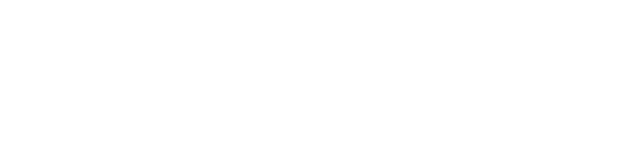
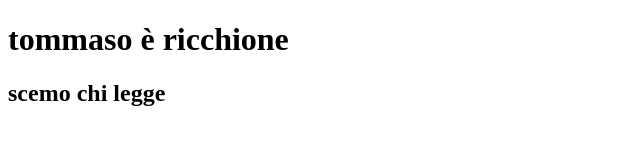
Before and after one commit to Tativs21/testegit, a plain HTML site: page WebContent/index.html in a window 1280 px wide. Shown: the whole page, without its empty margins (0-640 px from the left). Drawn offline with Linux system fonts and the light colour scheme.

Commit message:
Modified index.html

```diff
--- a/WebContent/index.html
+++ b/WebContent/index.html
@@ -2,9 +2,10 @@
 <html>
 	<head>
 		<meta charset="UTF-8">
-		<title>Insert title here</title>
+		<title>gratinata</title>
 	</head>
 	<body>
-
+		<h1>tommaso è ricchione</h1>
+		<h2>scemo chi legge</h2>
 	</body>
 </html>
```
